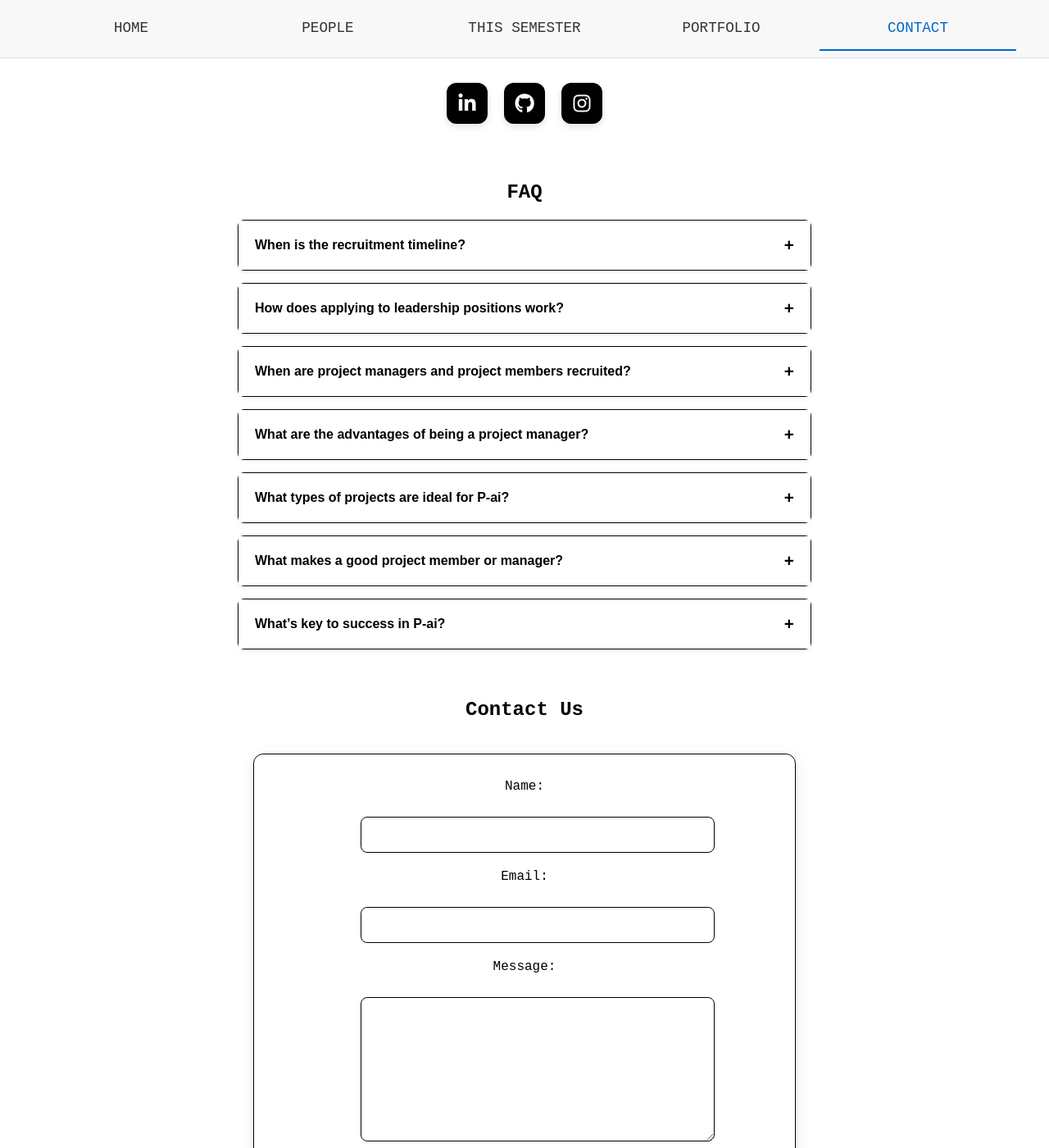
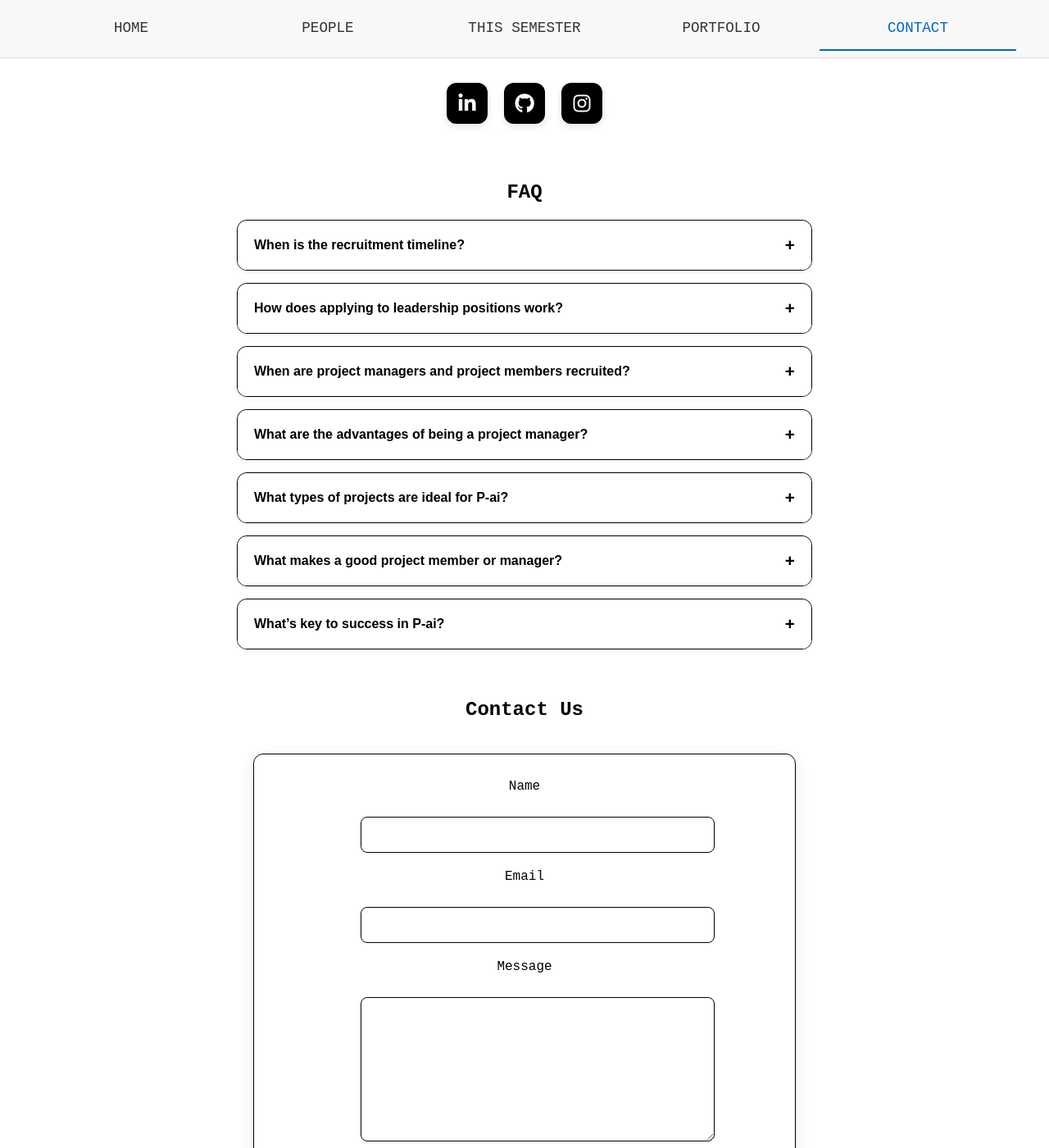
Before and after one commit to asyalyu/pai, a Jekyll site: the page built from faq.html, in a window 1280 px wide and 1400 px high. Shown: the whole window at 82% size. Built offline with Jekyll 4.4.1, drawn with Linux system fonts in a browser that asks for light colours.

Commit message:
faq fixes

```diff
--- a/faq.html
+++ b/faq.html
@@ -51,11 +51,12 @@ title: FAQ & Contact
 
         .faq-item {
             margin: 0 auto 15px;
-            border-radius: 8px;
+            border-radius: 12px;
             overflow: hidden;
             box-shadow: 0 2px 5px rgba(0,0,0,0.05);
             transition: all 0.3s ease;
             max-width: 700px;
+            border: 1px solid black;
         }
 
         .faq-item:hover {
@@ -67,7 +68,7 @@ title: FAQ & Contact
             padding: 18px 20px;
             text-align: left;
             background: white;
-            border: 1px solid black;
+            border: none;
             cursor: pointer;
             display: flex;
             justify-content: space-between;
@@ -76,6 +77,7 @@ title: FAQ & Contact
             font-size: 16px;
             color: black;
             transition: all 0.3s ease;
+            border-radius: 12px 12px 0 0;
         }
 
         .faq-answer {
@@ -87,6 +89,7 @@ title: FAQ & Contact
             color: black;
             line-height: 1.6;
             text-align: left;
+            border-radius: 0 0 12px 12px;
         }
 
         .faq-item.active .faq-answer {
@@ -217,13 +220,13 @@ title: FAQ & Contact
     <h2>Contact Us</h2>
     <div class="contact-form">
         <form action="https://formspree.io/f/mzzdodwv" method="POST">
-            <label for="name">Name:</label>
+            <label for="name">Name</label>
             <input type="text" id="name" name="name" required>
 
-            <label for="email">Email:</label>
+            <label for="email">Email</label>
             <input type="email" id="email" name="email" required>
 
-            <label for="message">Message:</label>
+            <label for="message">Message</label>
             <textarea id="message" name="message" required></textarea>
 
             <button type="submit" class="send-button">Send Message</button>
```
